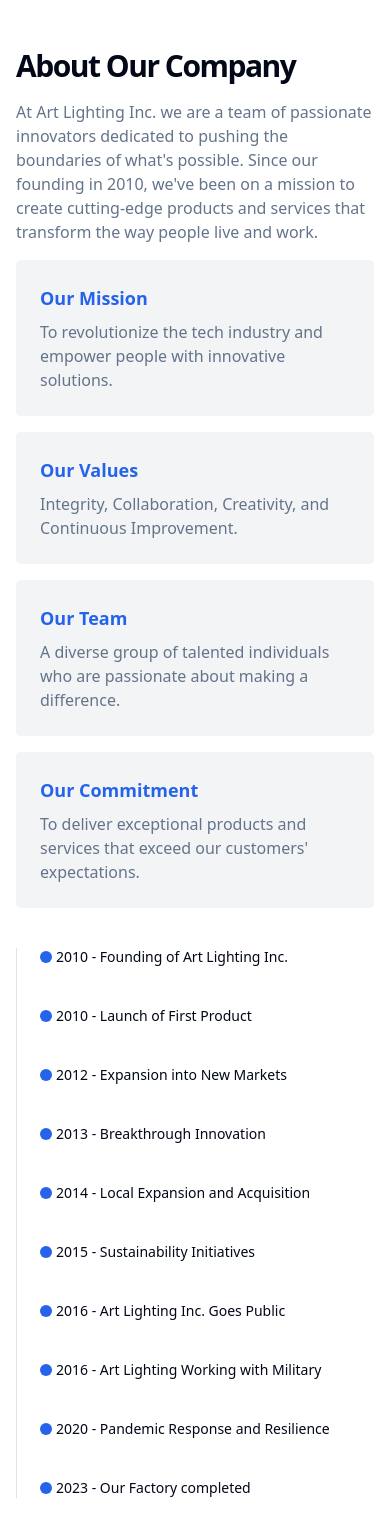
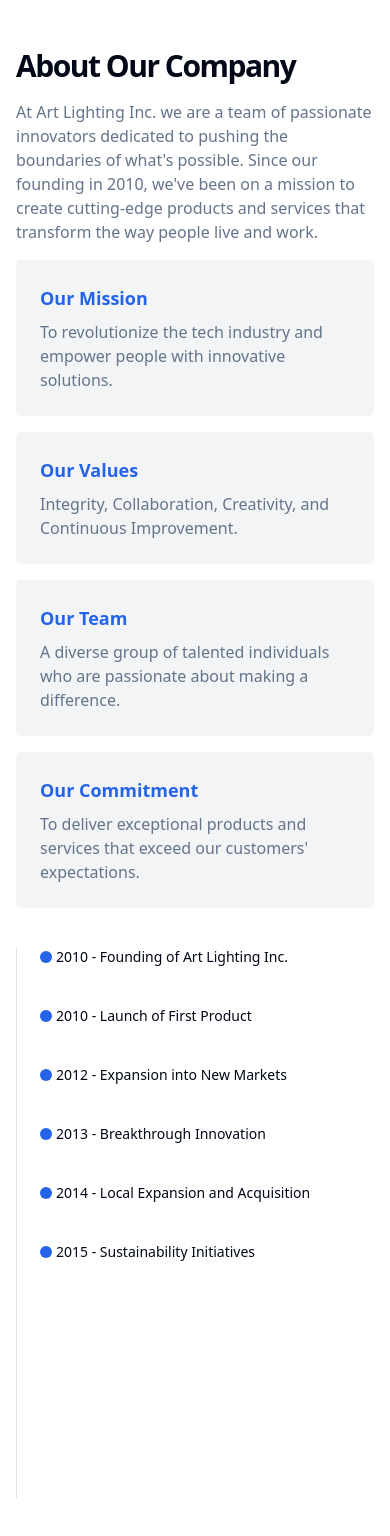
Before and after one commit to ALiAbdelhadi/library-alphabyte, a Next.js app: page /blocks/about-1 in a window 390 px wide. Shown: the top 1536 px of the page. Built offline with nearby package versions, Linux system fonts and the light colour scheme.

Commit message:
Update about page

```diff
--- a/app/(main)/blocks/about-1/page.tsx
+++ b/app/(main)/blocks/about-1/page.tsx
@@ -1,141 +1,8 @@
-import Container from "@/components/Container";
-import { useEffect, useRef } from "react";
-import gsap from "gsap";
-
+import About_1 from "@/components/blocks/about-1/about-1"
 const About_1Page = () => {
-   const sectionRef = useRef(null);
-   useEffect(() => {
-      const elements = sectionRef.current.querySelectorAll('.animate-element');
-      const timelineElements = sectionRef.current.querySelectorAll('.animate-timeline');
-      elements.forEach((element) => {
-         gsap.fromTo(element, {
-            opacity: 0,
-            y: 20,
-         }, {
-            opacity: 1,
-            y: 0,
-            duration: 1,
-            scrollTrigger: {
-               trigger: element,
-               start: 'top 80%',
-               end: 'top 60%',
-               scrub: true,
-               once: true,
-            }
-         });
-      });
-      timelineElements.forEach((element) => {
-         gsap.fromTo(element, {
-            opacity: 0,
-            x: -50,
-         }, {
-            opacity: 1,
-            x: 0,
-            duration: 1,
-            scrollTrigger: {
-               trigger: element,
-               start: 'top 90%',
-               end: 'top 70%',
-               scrub: true,
-               once: true,
-            }
-         });
-      });
-   }, []);
-
-   return (
-      <section ref={sectionRef} className="w-full py-12 md:py-24 lg:py-32">
-         <Container>
-            <div className="grid gap-10 lg:grid-cols-[1fr_500px]">
-               <div className="grid gap-4">
-                  <div className="space-y-4 animate-element">
-                     <h2 className="font-bold tracking-tighter text-3xl sm:text-4xl md:text-5xl">About Our Company</h2>
-                     <p className="max-w-[600px] text-muted-foreground md:text-xl/relaxed lg:text-base/relaxed xl:text-xl/relaxed">
-                        At Art Lighting Inc. we are a team of passionate innovators dedicated to pushing the
-                        boundaries of what&apos;s
-                        possible. Since our founding in 2010, we&apos;ve been on a mission to create
-                        cutting-edge products and
-                        services that transform the way people live and work.
-                     </p>
-                  </div>
-                  <div className="grid md:grid-cols-2 gap-4">
-                     <div className="bg-gray-100 dark:bg-neutral-900 rounded-lg p-6 animate-element">
-                        <h3 className="text-lg font-semibold text-primary">Our Mission</h3>
-                        <p className="text-muted-foreground mt-2">
-                           To revolutionize the tech industry and empower people with innovative solutions.
-                        </p>
-                     </div>
-                     <div className="bg-gray-100 dark:bg-neutral-900 rounded-lg p-6 animate-element">
-                        <h3 className="text-lg font-semibold text-primary">Our Values</h3>
-                        <p className="text-muted-foreground mt-2">
-                           Integrity, Collaboration, Creativity, and Continuous Improvement.
-                        </p>
-                     </div>
-                     <div className="bg-gray-100 dark:bg-neutral-900 rounded-lg p-6 animate-element">
-                        <h3 className="text-lg font-semibold text-primary">Our Team</h3>
-                        <p className="text-muted-foreground mt-2">
-                           A diverse group of talented individuals who are passionate about making a
-                           difference.
-                        </p>
-                     </div>
-                     <div className="bg-gray-100 dark:bg-neutral-900 rounded-lg p-6 animate-element">
-                        <h3 className="text-lg font-semibold text-primary">Our Commitment</h3>
-                        <p className="text-muted-foreground mt-2">
-                           To deliver exceptional products and services that exceed our
-                           customers&apos; expectations.
-                        </p>
-                     </div>
-                  </div>
-               </div>
-               <div className="relative animate-element">
-                  <div
-                     className="after:absolute after:inset-y-0 after:w-px after:bg-gray-500/20 relative pl-6 after:left-0 grid gap-10">
-                     <div className="grid grid-cols-[auto_1fr] gap-1 text-sm relative animate-timeline">
-                        <div className="mt-[3px] aspect-square w-3 bg-primary rounded-full z-10 " />
-                        <div className="font-medium mt-[-1px]">2010 - Founding of Art Lighting Inc.</div>
-                     </div>
-                     <div className="grid grid-cols-[auto_1fr] gap-1 text-sm relative animate-timeline">
-                        <div className="mt-[3px] aspect-square w-3 bg-primary rounded-full z-10 " />
-                        <div className="font-medium mt-[-1px]">2010 - Launch of First Product</div>
-                     </div>
-                     <div className="grid grid-cols-[auto_1fr] gap-1 text-sm relative animate-timeline">
-                        <div className="mt-[3px] aspect-square w-3 bg-primary rounded-full z-10 " />
-                        <div className="font-medium mt-[-1px]">2012 - Expansion into New Markets</div>
-                     </div>
-                     <div className="grid grid-cols-[auto_1fr] gap-1 text-sm relative animate-timeline">
-                        <div className="mt-[3px] aspect-square w-3 bg-primary rounded-full z-10 " />
-                        <div className="font-medium mt-[-1px]">2013 - Breakthrough Innovation</div>
-                     </div>
-                     <div className="grid grid-cols-[auto_1fr] gap-1 text-sm relative animate-timeline">
-                        <div className="mt-[3px] aspect-square w-3 bg-primary rounded-full z-10 " />
-                        <div className="font-medium mt-[-1px]">2014 - Local Expansion and Acquisition</div>
-                     </div>
-                     <div className="grid grid-cols-[auto_1fr] gap-1 text-sm relative animate-timeline">
-                        <div className="mt-[3px] aspect-square w-3 bg-primary rounded-full z-10 " />
-                        <div className="font-medium mt-[-1px]">2015 - Sustainability Initiatives</div>
-                     </div>
-                     <div className="grid grid-cols-[auto_1fr] gap-1 text-sm relative animate-timeline">
-                        <div className="mt-[3px] aspect-square w-3 bg-primary rounded-full z-10 " />
-                        <div className="font-medium mt-[-1px]">2016 - Art Lighting Inc. Goes Public</div>
-                     </div>
-                     <div className="grid grid-cols-[auto_1fr] gap-1 text-sm relative animate-timeline">
-                        <div className="mt-[3px] aspect-square w-3 bg-primary rounded-full z-10 " />
-                        <div className="font-medium mt-[-1px]">2016 - Art Lighting Working with Military </div>
-                     </div>
-                     <div className="grid grid-cols-[auto_1fr] gap-1 text-sm relative animate-timeline">
-                        <div className="mt-[3px] aspect-square w-3 bg-primary rounded-full z-10 " />
-                        <div className="font-medium mt-[-1px]">2020 - Pandemic Response and Resilience</div>
-                     </div>
-                     <div className="grid grid-cols-[auto_1fr] gap-1 text-sm relative animate-timeline">
-                        <div className="mt-[3px] aspect-square w-3 bg-primary rounded-full z-10 " />
-                        <div className="font-medium mt-[-1px]">2023 - Our Factory completed</div>
-                     </div>
-                  </div>
-               </div>
-            </div>
-         </Container>
-      </section>
-   );
+return (
+   <About_1/>
+)
 }
 
 export default About_1Page
--- a/components/blocks/about-1/about-1.jsx
+++ b/components/blocks/about-1/about-1.jsx
@@ -6,9 +6,9 @@
 
 gsap.registerPlugin(ScrollTrigger);
 
-import React from 'react'
+import React from 'react';
 
-const about_1 = () => {
+const About_1 = () => {
    const sectionRef = useRef(null);
    useEffect(() => {
       const elements = sectionRef.current.querySelectorAll('.animate-element');
@@ -144,4 +144,4 @@
    );
 }
 
-export default about_1
+export default About_1
```
